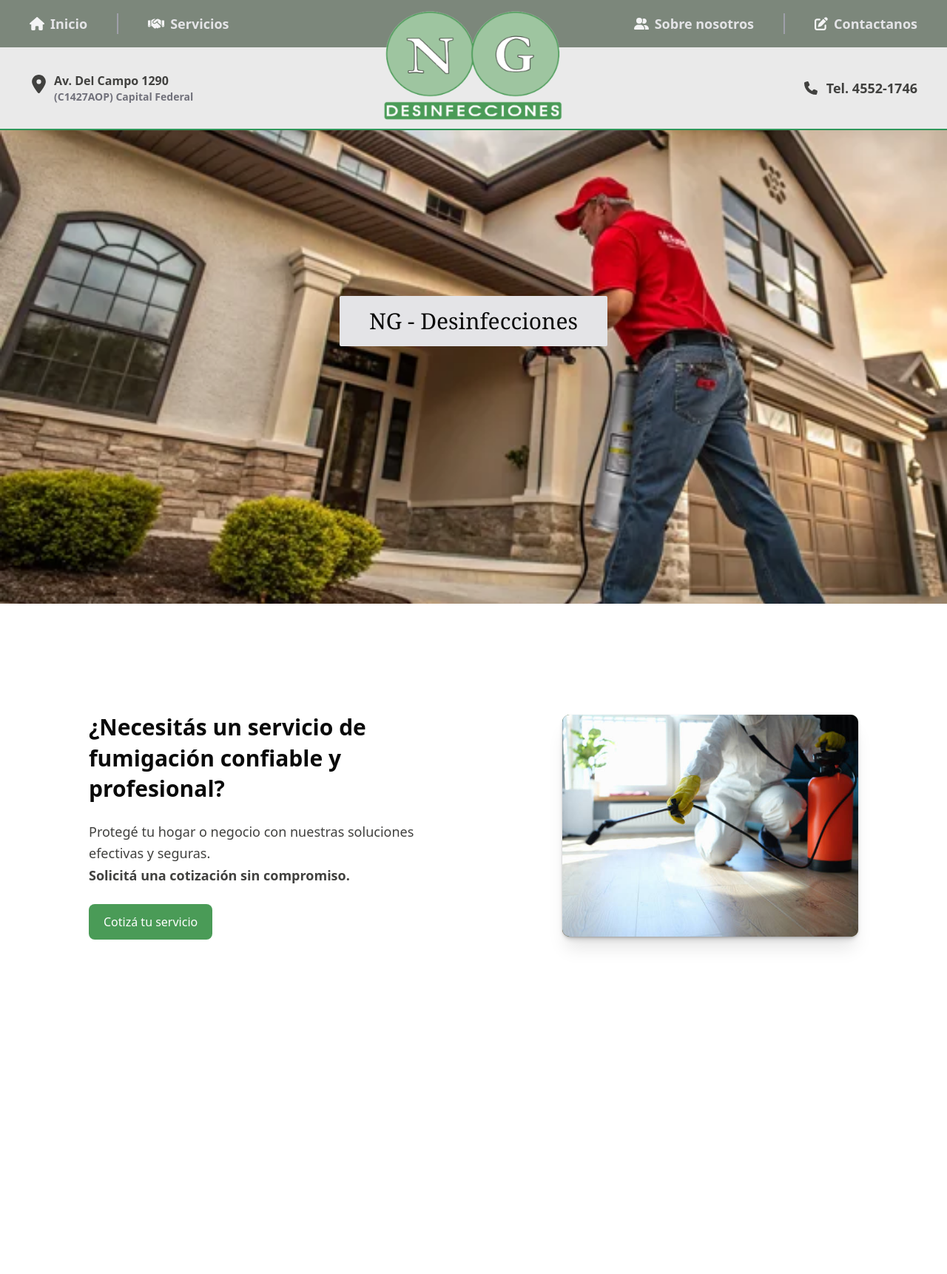
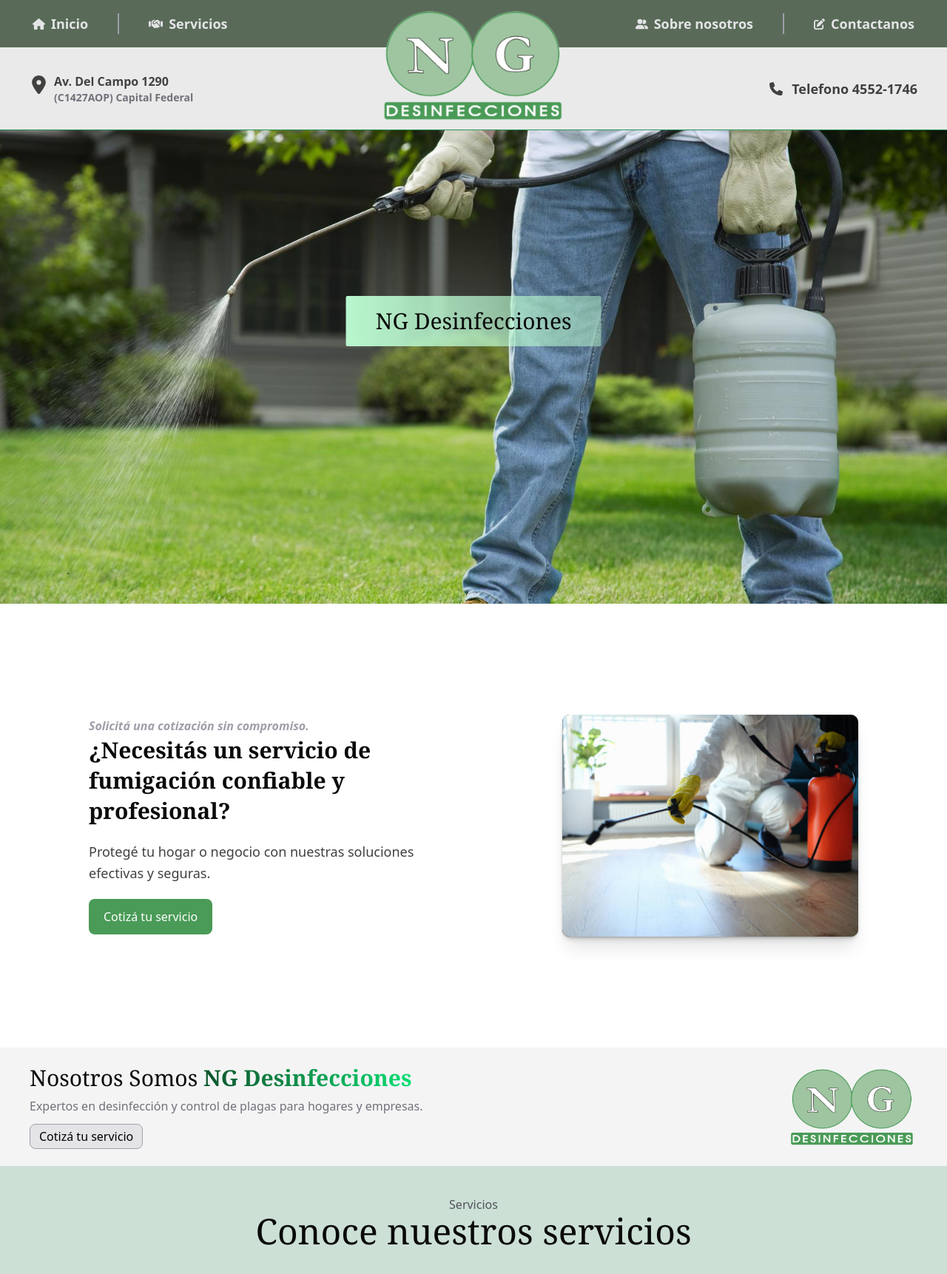
Before and after one commit to FedericoHerreraa/ng-fumigaciones, a Next.js app: page / in a window 1280 px wide. Shown: the top 1722 px of the page at 74% size. Before the commit the page ends 1416 px from the top, so only its background shows below. Built offline with nearby package versions, Linux system fonts and the light colour scheme.

Commit message:
adding more sections

```diff
--- a/app/page.tsx
+++ b/app/page.tsx
@@ -1,13 +1,17 @@
 import { Header } from "@/components/Header";
 import { Landing } from "@/components/Landing";
 import { CTA } from "@/components/CTA";
+import { AboutUsComponent } from "@/components/AboutUsComponent";
+import { Services } from "@/components/Services";
 
 export default function Home() {
   return (
     <>
       <Header />
       <Landing />
-      <CTA/>
+      <CTA />
+      <AboutUsComponent />
+      <Services />
     </>
   );
 }
--- /dev/null
+++ b/components/AboutUsComponent.tsx
@@ -0,0 +1,28 @@
+
+import logo from '@/images/logo.png'
+import Image from "next/image"
+
+export const AboutUsComponent = () => {
+    return (
+        <div className="bg-zinc-100 h-40 flex items-center justify-between px-10">
+            <div className='flex flex-col items-start'>
+                <h1 className="text-3xl font-serif">Nosotros Somos <span className='font-semibold bg-clip-text text-transparent bg-gradient-to-r from-green-900 to-green-400'>NG Desinfecciones</span></h1>
+                <p className="text-zinc-500 mt-2">
+                    Expertos en desinfección y control de plagas para hogares y empresas.
+                </p>
+                <button className="bg-zinc-200 border border-zinc-400 text-black px-3 py-1 mt-3 cursor-pointer rounded-md hover:bg-white transition">
+                    Cotizá tu servicio
+                </button>
+            </div>
+
+            <div className="">
+                <Image
+                    src={logo}
+                    alt="Logo"
+                    className="w-44 h-28"
+                    priority
+                />
+            </div>
+        </div>
+    )
+}
--- a/components/CTA.tsx
+++ b/components/CTA.tsx
@@ -6,22 +6,17 @@
 export const CTA = () => {
   return (
     <div className="flex flex-col md:flex-row justify-between items-center w-[85%] gap-10 px-6 py-12 mx-auto h-[600px]">
-      {/* texto de CTA */}
-      <div className="md:max-w-lg space-y-6 ">
-        <h2 className="text-3xl font-bold leading-snug">
+      <div className="md:max-w-lg space-y-5 ">
+        <span className="font-semibold italic text-zinc-400">Solicitá una cotización sin compromiso.</span>
+        <h2 className="text-3xl font-bold leading-snug font-serif">
           ¿Necesitás un servicio de fumigación confiable y profesional?
         </h2>
-        <p className="text-lg leading-relaxed text-[#41413F]">
-          Protegé tu hogar o negocio con nuestras soluciones efectivas y seguras.
-          <br />
-          <span className="font-semibold">Solicitá una cotización sin compromiso.</span>
-        </p>
-        <button className="bg-[#4A9B57] text-white px-5 py-3 rounded-md hover:bg-gray-800 transition">
+        <p className="text-lg leading-relaxed text-[#41413F]">Protegé tu hogar o negocio con nuestras soluciones efectivas y seguras.</p>
+        <button className="bg-[#4A9B57] text-white px-5 py-3 cursor-pointer rounded-md hover:bg-gray-800 transition">
           Cotizá tu servicio
         </button>
       </div>
 
-      {/* Imagenes superpuestas */}
       <div className="relative w-[400px] h-[300px]">
         <div className="absolute top-[-100] left-[-100] w-full h-full z-10">
           <Image
--- a/components/Header.tsx
+++ b/components/Header.tsx
@@ -1,34 +1,41 @@
 import logo from '@/images/logo.png'
 import Image from 'next/image'
 
-import { FaLocationDot, FaPhone, FaHouse, FaHandshake, FaUserGroup, FaPenToSquare } from "react-icons/fa6";
+import {
+    FaLocationDot,
+    FaPhone,
+    FaHouse,
+    FaHandshake,
+    FaUserGroup,
+    FaPenToSquare
+} from "react-icons/fa6";
 
 export const Header = () => {
     return (
         <header className="text-white shadow-lg">
-            <div className="h-16 bg-[#7C877B] p-4 flex items-center justify-between px-10 font-semibold">
+            <div className="h-16 bg-[#596b58] p-4 flex items-center justify-between px-11 font-semibold">
                 <div className="flex items-center gap-10 text-zinc-200 text-lg">
                     <div className='flex items-center gap-2 cursor-pointer hover:text-white transition-all duration-100'>
-                        <FaHouse size={20} className='text-zinc-100'/>
+                        <FaHouse size={17} className='text-zinc-200'/>
                         <p className='border-r-2 border-r-zinc-400 pr-10'>Inicio</p>
                     </div>
                     <div className='flex items-center gap-2 cursor-pointer hover:text-white transition-all duration-100'>
-                        <FaHandshake size={22} className='text-zinc-100'/>
+                        <FaHandshake size={19} className='text-zinc-200'/>
                         <p>Servicios</p>
                     </div>
                 </div>
                 <div className="flex items-center gap-10 text-zinc-200 text-lg">
                     <div className='flex items-center gap-2 cursor-pointer hover:text-white transition-all duration-100'>
-                        <FaUserGroup size={20} className='text-zinc-100'/>
+                        <FaUserGroup size={17} className='text-zinc-200'/>
                         <p className='border-r-2 border-r-zinc-400 pr-10'>Sobre nosotros</p>
                     </div>
                     <div className='flex items-center gap-2 cursor-pointer hover:text-white transition-all duration-100'>
-                        <FaPenToSquare size={18} className='text-zinc-100'/>
+                        <FaPenToSquare size={15} className='text-zinc-200'/>
                         <p>Contactanos</p>
                     </div>
                 </div>
             </div>
-            <div className="h-28 border-b-2 border-b-green-700/80 bg-[#eaeaea] flex items-center justify-between px-10 font-semibold">
+            <div className="h-28 border-b border-b-green-700/80 bg-[#eaeaea] flex items-center justify-between px-10 font-semibold">
                 <div className='flex items-start gap-2'>
                     <FaLocationDot size={25} className='text-[#41413F] mt-1'/>
                     <div className="flex flex-col items-start text-[#41413F]">
@@ -39,7 +46,7 @@
                 <div className="flex items-center gap-10 text-[#41413F] text-lg">
                     <div className='flex items-center gap-3'>
                         <FaPhone size={18} className='text-[#41413F]'/>
-                        <p>Tel. 4552-1746</p>
+                        <p>Telefono 4552-1746</p>
                     </div>
                 </div>
             </div>
--- a/components/Landing.tsx
+++ b/components/Landing.tsx
@@ -1,12 +1,12 @@
 
-import backgroundImage from '@/images/fumigacion.webp'
+import backgroundImage from '@/images/fumigacion2.jpeg'
 
 export const Landing = () => {
     return (
         <div className="h-[80vh] bg-cover bg-center" style={{ backgroundImage: `url(${backgroundImage.src})` }}>
             <div className="absolute left-1/2 -translate-x-1/2 top-1/2 z-10">
-                <div className='bg-zinc-200 px-10 py-4 rounded-xs'>
-                    <h1 className='text-3xl font-serif'>NG - Desinfecciones</h1>
+                <div className='bg-gradient-to-r from-green-200 to-green-200/50 px-10 py-4 rounded-xs'>
+                    <h1 className='text-3xl font-serif'>NG Desinfecciones</h1>
                 </div>
             </div>
         </div>
--- /dev/null
+++ b/components/Services.tsx
@@ -0,0 +1,13 @@
+
+
+
+export const Services = () => {
+    return (
+        <div className="bg-green-800/20 h-[70vh]">
+            <div className="flex flex-col items-center justify-center pt-10">
+                <p className="text-zinc-600">Servicios</p>
+                <h1 className="text-5xl font-serif">Conoce nuestros servicios</h1>
+            </div>
+        </div>
+    )
+}
```
Also changed, not shown: images/fumigacion2.jpeg (added).
